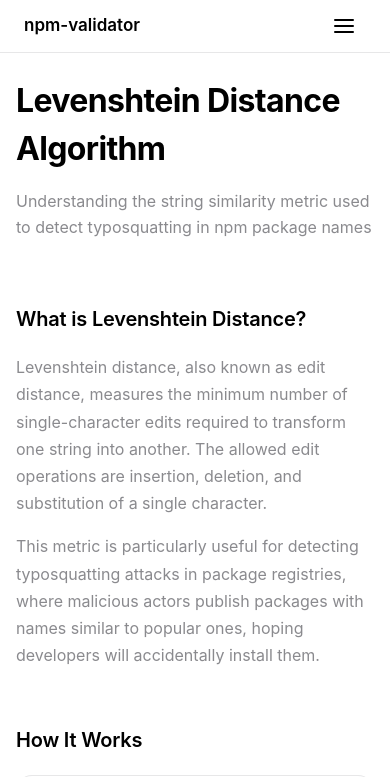
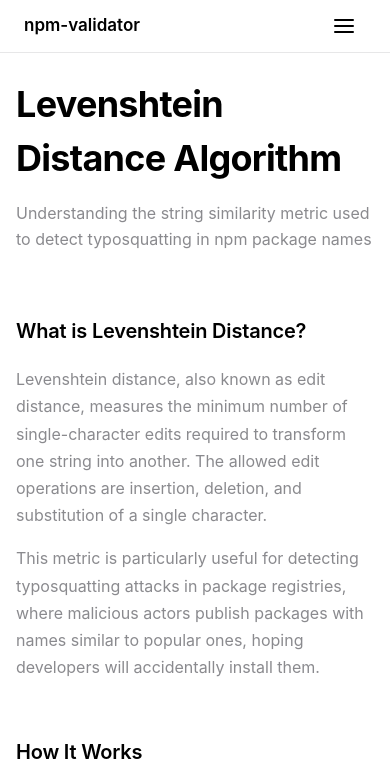
Before and after one commit to habibthadev/npm-validator, a Vue app: page /algorithm in a window 390 px wide. Shown: the top 777 px of the page. Built offline with nearby package versions, Linux system fonts and the light colour scheme; a web font is replaced by a local one; what @tanstack/vue-query would draw is missing.

Commit message:
Standardize page title font sizes and responsive breakpoints
Update page title to 48px on desktop and 36px on mobile for consistency with other pages.

```diff
--- a/src/views/LevenshteinView.vue
+++ b/src/views/LevenshteinView.vue
@@ -304,7 +304,7 @@ onUnmounted(() => {
 }
 
 .page-title {
-  font-size: 40px;
+  font-size: 48px;
   font-weight: 700;
   color: var(--label-primary);
   margin: 0 0 16px 0;
@@ -679,6 +679,10 @@ onUnmounted(() => {
     font-size: 20px;
   }
 
+  .page-title {
+    font-size: 36px;
+  }
+
   .step-card {
     flex-direction: column;
     gap: 16px;
```
